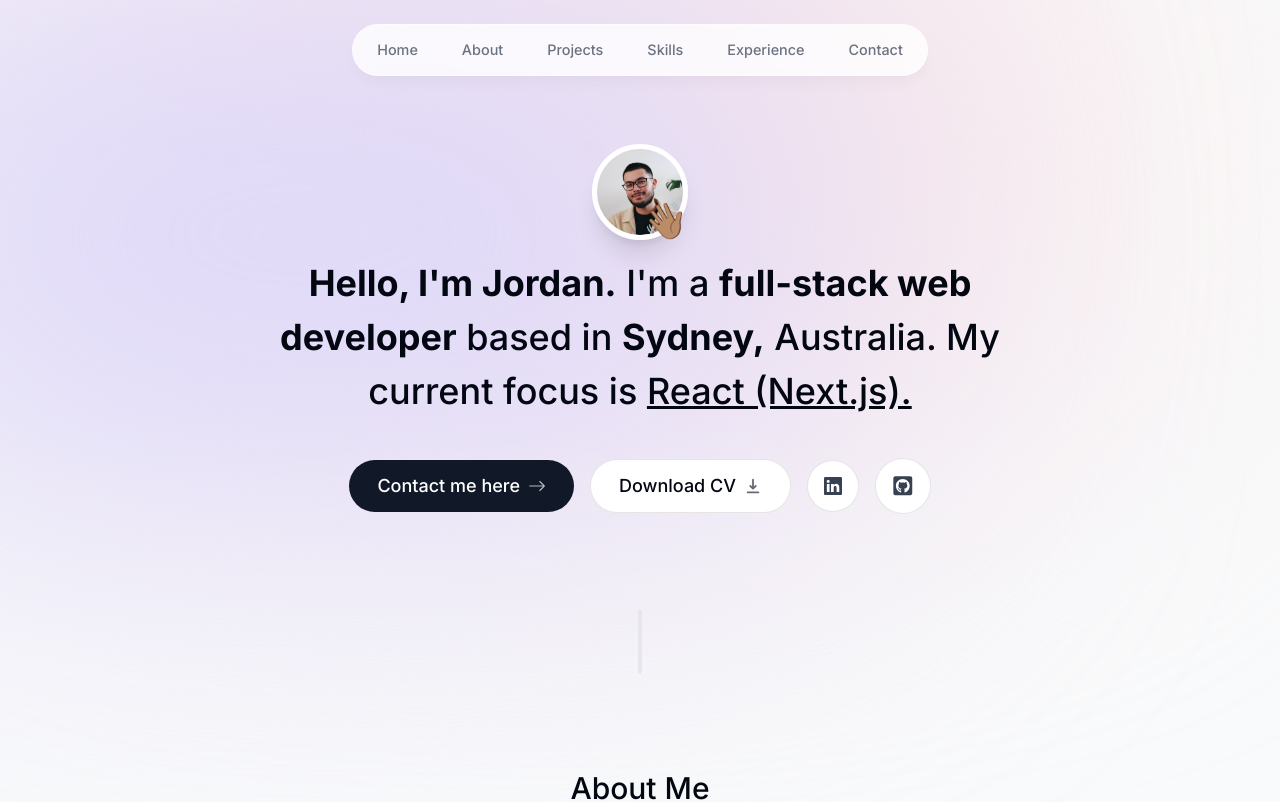
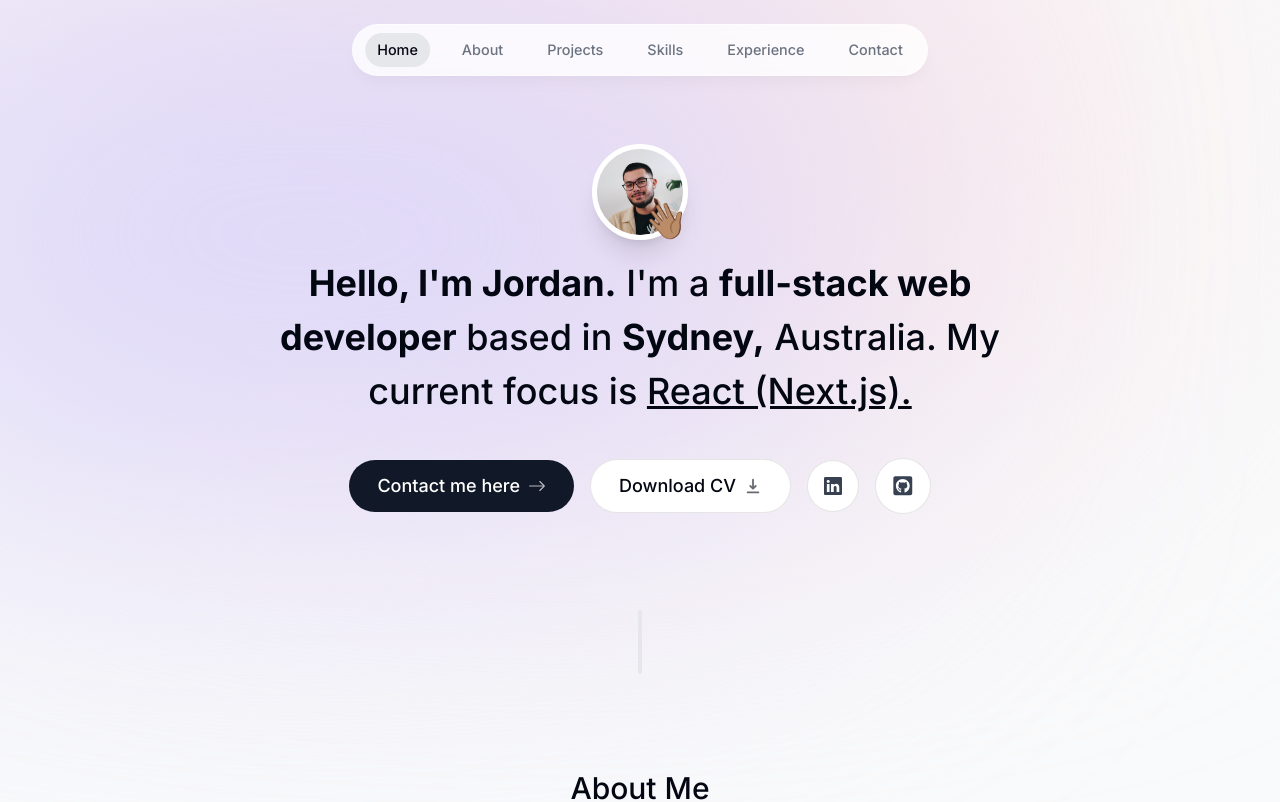
Before and after one commit to jordansbenjamin/portfolio_v2, a Next.js app: page / in a window 1280 px wide. Shown: the top 802 px of the page. Built offline with nearby package versions, Linux system fonts and the light colour scheme.

Commit message:
Continued working with navbar, added animation and context api to track active nav links

```diff
--- a/package.json
+++ b/package.json
@@ -9,11 +9,13 @@
     "lint": "next lint"
   },
   "dependencies": {
+    "clsx": "^2.0.0",
     "framer-motion": "^10.16.4",
     "next": "14.0.0",
     "react": "^18",
     "react-dom": "^18",
-    "react-icons": "^4.11.0"
+    "react-icons": "^4.11.0",
+    "react-intersection-observer": "^9.5.2"
   },
   "devDependencies": {
     "@types/node": "^20",
--- a/src/app/layout.tsx
+++ b/src/app/layout.tsx
@@ -4,6 +4,7 @@
 // To prevent absolute or relative pathing, use the @ instead
 // It's added by next.js in the TS config file under paths as an alias
 import Header from "@/components/Header";
+import ActiveSectionContextProvider from "@/context/ActiveSectionContext";
 
 const inter = Inter({ subsets: ["latin"] });
 
@@ -16,7 +17,7 @@
 // This is the root component of the app
 export default function RootLayout({ children }: { children: React.ReactNode }) {
 	return (
-		<html lang="en">
+		<html lang="en" className="!scroll-smooth">
 			<body className={`${inter.className} bg-gray-50 text-gray-950 relative h-[5000px] pt-28 sm:pt-36`}>
 				{/* Relative is required on the body because the BG div elements are absolute,
           so it needs to be relative to the body
@@ -25,8 +26,10 @@
 				<div className="bg-[#fbe2e3] absolute top-[-6rem] -z-10 right-[11rem] h-[31.25rem] w-[31.25rem] rounded-full blur-[10rem] sm:w-[68.75rem]"></div>
 				<div className="bg-[#dbd7fb] absolute top-[-1rem] -z-10 left-[-35rem] h-[31.25rem] w-[50rem] rounded-full blur-[10rem] sm:w-[68.75rem] md:left-[-33rem] lg:left-[-28rem] xl:left-[-15rem] 2xl:left-[-5rem]"></div>
 
-				<Header />
-				{children}
+				<ActiveSectionContextProvider>
+					<Header />
+					{children}
+				</ActiveSectionContextProvider>
 			</body>
 		</html>
 	);
--- a/src/components/About.tsx
+++ b/src/components/About.tsx
@@ -7,10 +7,12 @@
 export default function About() {
 	return (
 		<motion.section
-			className="mb-28 max-w-[45rem] text-center leading-8 sm:mb-40"
+			// scroll-mt-28 is required to add space above the section when routing to it
+			className="mb-28 max-w-[45rem] text-center leading-8 sm:mb-40 scroll-mt-28"
 			initial={{ opacity: 0, y: 100 }}
 			animate={{ opacity: 1, y: 0 }}
-			transition={{ delay: 0.175 }}>
+			transition={{ delay: 0.175 }}
+			id="about">
 			{/* <h2 className='text-3xl font-medium capitalize mb-8'>About me</h2> */}
 			<SectionHeading>About me</SectionHeading>
 			<p className="mb-3">
--- a/src/components/Header.tsx
+++ b/src/components/Header.tsx
@@ -3,12 +3,17 @@
 // motion uses hooks, and hooks can only be used in client components in Next.js
 // so any interactivity should be a client component
 
-import React from "react";
+import React, { useContext, useState } from "react";
 import { motion } from "framer-motion";
 import { links } from "@/app/lib/data";
 import Link from "next/link";
+import clsx from "clsx";
+import { useActiveSectionContext } from "@/context/ActiveSectionContext";
 
 export default function Header() {
+	// const {activeSection, setActiveSection} = useContext(ActiveSectionContext);
+	const { activeSection, setActiveSection } = useActiveSectionContext();
+
 	return (
 		// Relative is required to make the z index work
 		<header className="z-[999] relative">
@@ -16,22 +21,32 @@
 			<motion.div
 				className="fixed top-0 left-1/2 h-[4.5rem] w-full rounded-none border border-white border-opacity-40 bg-white bg-opacity-80 shadow-lg shadow-black/[0.03] backdrop-blur-[0.5rem] sm:top-6 sm:h-[3.25rem] sm:w-[36rem] sm:rounded-full"
 				initial={{ y: -500, x: "-50%", opacity: 0 }}
-				animate={{ y: 0, x: "-50%", opacity: 1 }}>
-			</motion.div>
+				animate={{ y: 0, x: "-50%", opacity: 1 }}></motion.div>
 
 			{/* Nav */}
 			<nav className="flex fixed top-[0.15rem] left-1/2 h-12 -translate-x-1/2 py-2 sm:top-[1.7rem] sm:h-[initial] sm:py-0">
 				<ul className="flex w-[22rem] flex-wrap items-center justify-center gap-y-1 text-[0.9rem] font-medium text-gray-500 sm:w-[initial] sm:flex-nowrap sm:gap-5">
 					{links.map((link) => (
 						<motion.li
-							className="h-3/4 flex items-center justify-center"
+							className="h-3/4 flex items-center justify-center relative"
 							key={link.hash}
 							initial={{ y: -500, opacity: 0 }}
 							animate={{ y: 0, opacity: 1 }}>
 							<Link
-								className="flex w-full items-center justify-center px-3 py-3 hover:text-gray-950 transition"
-								href={link.hash}>
+								className={clsx("flex w-full items-center justify-center px-3 py-3 hover:text-gray-950 transition", {
+									"text-gray-950": activeSection === link.name,
+								})}
+								href={link.hash}
+								// Changing active link when link is clicked
+								onClick={() => setActiveSection(link.name)}>
 								{link.name}
+								{/* Conditionally render the active link pill BG */}
+								{link.name === activeSection && (
+									<motion.span
+										className="bg-gray-200 rounded-full absolute inset-0 -z-10"
+										layoutId="activeSection"
+										transition={{ type: "spring", stiffness: 380, damping: 30 }}></motion.span>
+								)}
 							</Link>
 						</motion.li>
 					))}
--- a/src/components/Intro.tsx
+++ b/src/components/Intro.tsx
@@ -12,7 +12,7 @@
 
 export default function Intro() {
 	return (
-		<section className="mb-28 max-w-[50rem] text-center sm:mb-0">
+		<section id="home" className="mb-28 max-w-[50rem] text-center sm:mb-0 scroll-mt-[100rem]">
 			{/* Image container */}
 			<div className="flex items-center justify-center">
 				<div className="relative">
--- a/src/components/Projects.tsx
+++ b/src/components/Projects.tsx
@@ -5,7 +5,7 @@
 
 export default function Projects() {
 	return (
-		<section>
+		<section id="projects" className="scroll-mt-28">
 			<SectionHeading>Projects</SectionHeading>
 			<div className="">
 				{projectsData.map((project, index) => (
--- /dev/null
+++ b/src/context/ActiveSectionContext.tsx
@@ -0,0 +1,52 @@
+"use client";
+
+import React, { createContext, useContext, useState } from "react";
+import { links } from "@/app/lib/data";
+
+// It should be any type of links (based on its index, the number) based on the name property
+type SectionName = (typeof links)[number]["name"];
+
+type ActiveSectionContextProviderProps = {
+	children: React.ReactNode;
+};
+
+// Since TS infers that the context is type null, it will throw an error
+// for the values passed into the context, so we need to tell TS the type
+// and shape of the context
+type ActiveSectionContextType = {
+	activeSection: SectionName;
+	// You can hover over to check the type suggested/inferred by TS
+	// In this case its the types of section names which is a type we already defined
+	// so we use it in the generic here:
+	setActiveSection: React.Dispatch<React.SetStateAction<SectionName>>;
+};
+
+// If there is no meaningful default value, add null
+// because you don't really want anything to access the value outside of the context anyways
+// So you can use null, add a union type
+export const ActiveSectionContext = createContext<ActiveSectionContextType | null>(null);
+
+export default function ActiveSectionContextProvider({ children }: ActiveSectionContextProviderProps) {
+	const [activeSection, setActiveSection] = useState<SectionName>("Home");
+
+	return (
+		<ActiveSectionContext.Provider
+			value={{
+				activeSection,
+				setActiveSection,
+			}}>
+			{children}
+		</ActiveSectionContext.Provider>
+	);
+}
+
+// custom hook
+export function useActiveSectionContext() {
+	const context = useContext(ActiveSectionContext);
+
+	if (context === null) {
+		throw new Error("useActiveSectionContext must be used within an ActiveSectionContextProvider");
+	}
+
+	return context;
+}
```
Also changed, not shown: 1 other file (tests, documents, lock files or other folders).
